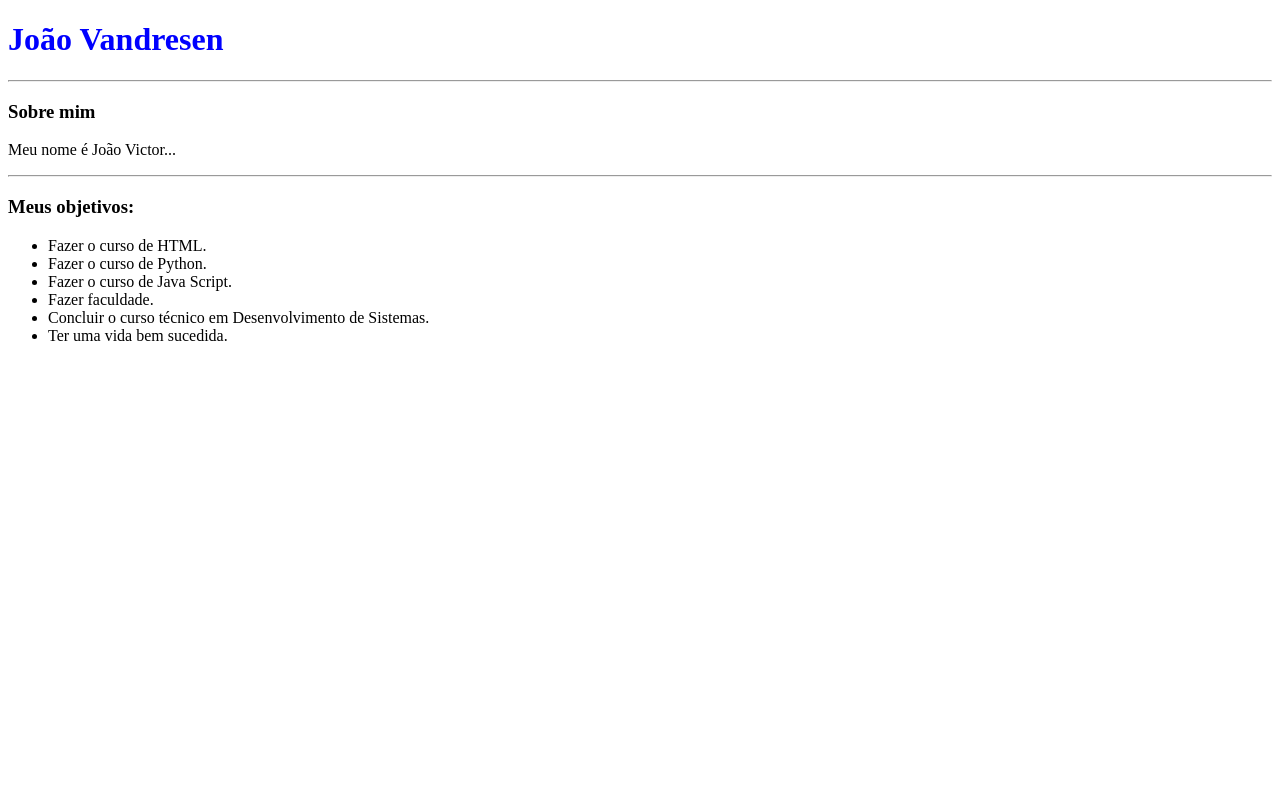
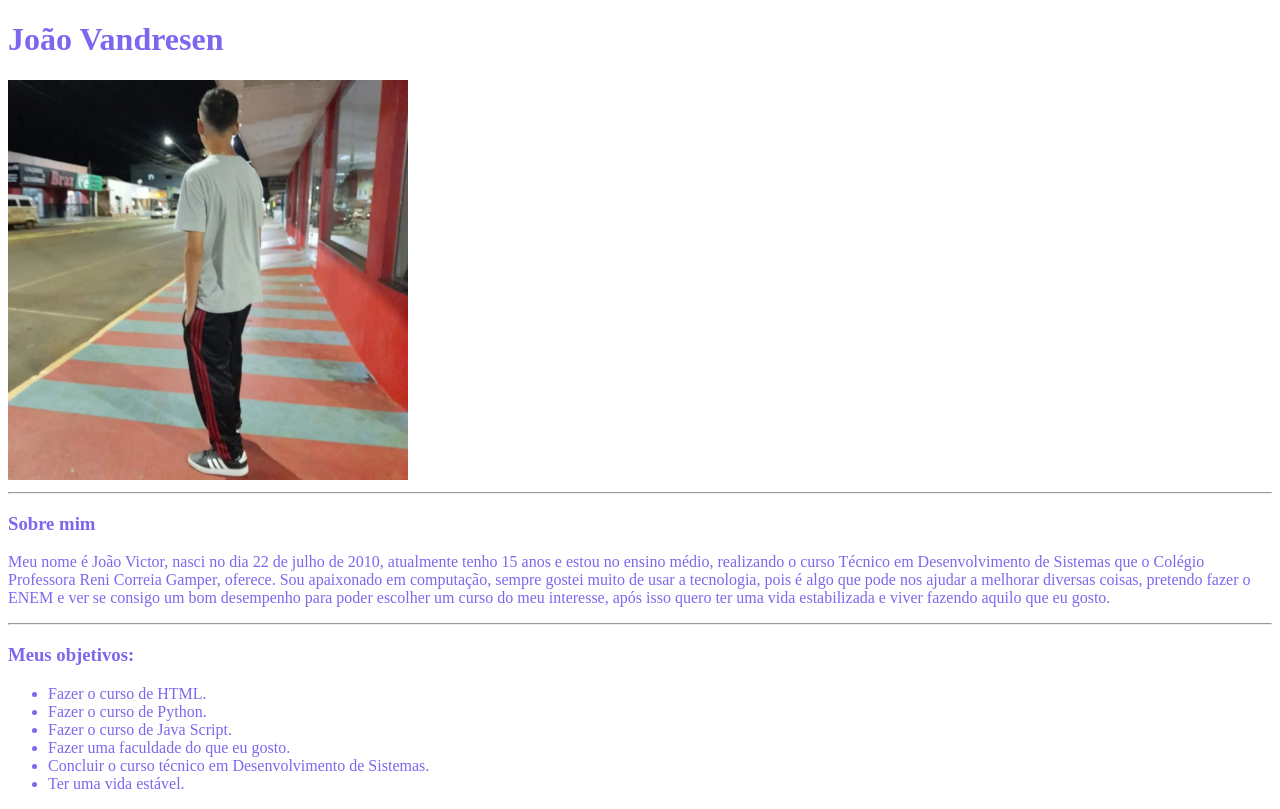
Before and after one commit to joaovandresen/Meu-site, a plain HTML site: page index.html in a window 1280 px wide. Drawn offline with Linux system fonts and the light colour scheme.

Commit message:
site básico

```diff
--- a/index.html
+++ b/index.html
@@ -8,30 +8,24 @@
 <body>
 
   <header>
-    <h1> <font color="blue">João Vandresen</font></h1>
+    <h1> <font color="#7B68EE">João Vandresen</font></h1>
   </header>
+  <img src="foto.jpg"width="400" height="400">
  <hr>
- <h3> Sobre mim</h3>
-<p> Meu nome é João Victor...</p>
+ <h3> <font color="7B68EE">Sobre mim</h3>
+  <p> Meu nome é João Victor, nasci no dia 22 de julho de 2010, atualmente tenho 15 anos e estou no ensino médio, realizando o curso Técnico em Desenvolvimento de Sistemas que o Colégio Professora Reni Correia Gamper, oferece. Sou apaixonado em computação, sempre gostei muito de usar a tecnologia, pois é algo que pode nos ajudar a melhorar diversas coisas, pretendo fazer o ENEM e ver se consigo um bom desempenho para poder escolher um curso do meu interesse, após isso quero ter uma vida estabilizada e viver fazendo aquilo que eu gosto.</p>
 
 <hr>
 
-<h3> Meus objetivos:</h3>
+<h3> <font color="#7B68EE">Meus objetivos:</font></h3>
 <ul>
     <li>Fazer o curso de HTML.</li>
     <li>Fazer o curso de Python.</li>
     <li>Fazer o curso de Java Script.</li>
-    <li>Fazer faculdade.</li>
+    <li>Fazer uma faculdade do que eu gosto.</li>
     <li>Concluir o curso técnico em Desenvolvimento de Sistemas.</li>
-    <li>Ter uma vida bem sucedida.</li>
+    <li>Ter uma vida estável.</li>
 </ul>
-
-
-
-
-
-
-
 
 
 </body>
```
Also changed, not shown: foto.jpg (added).
